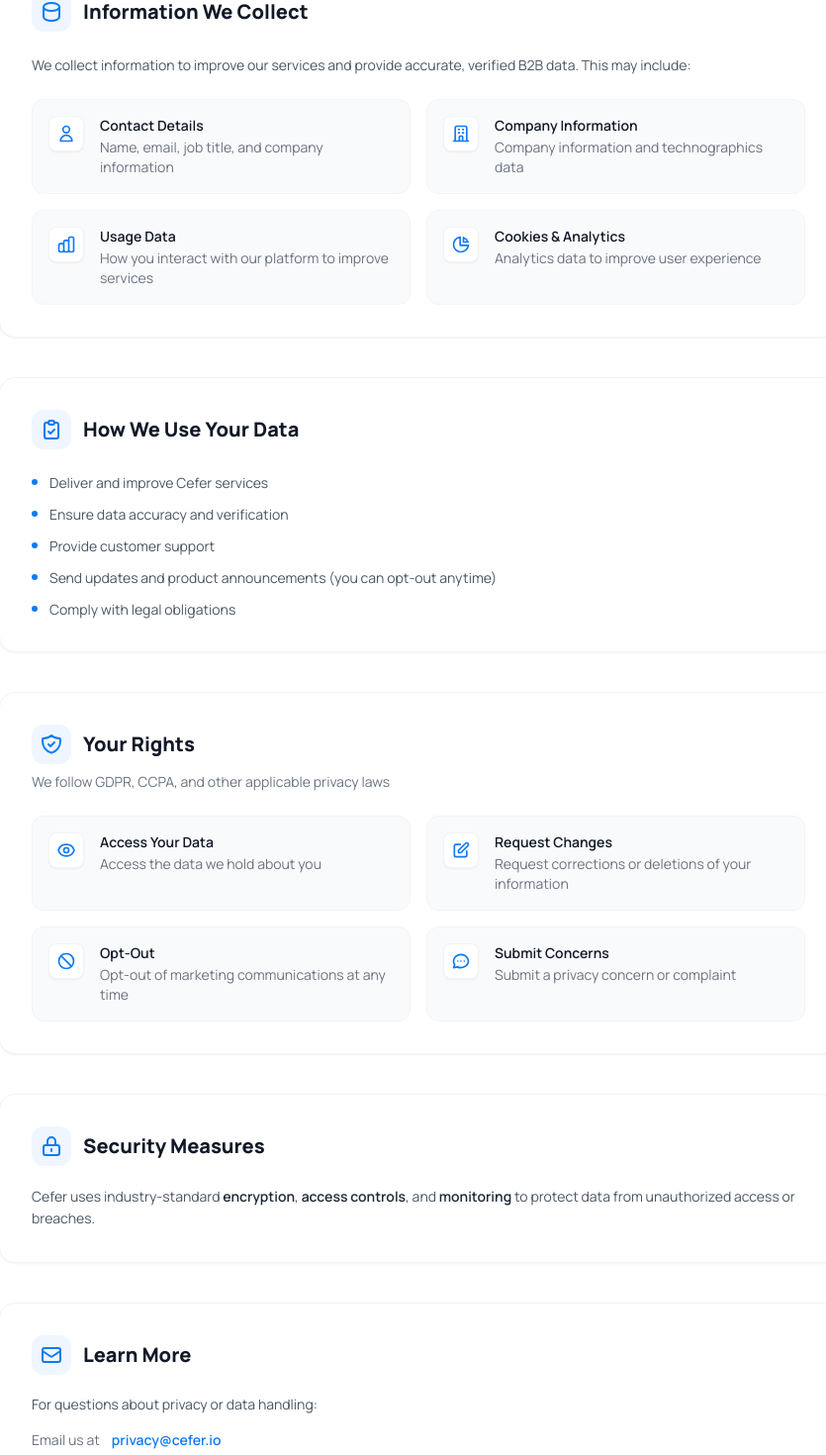
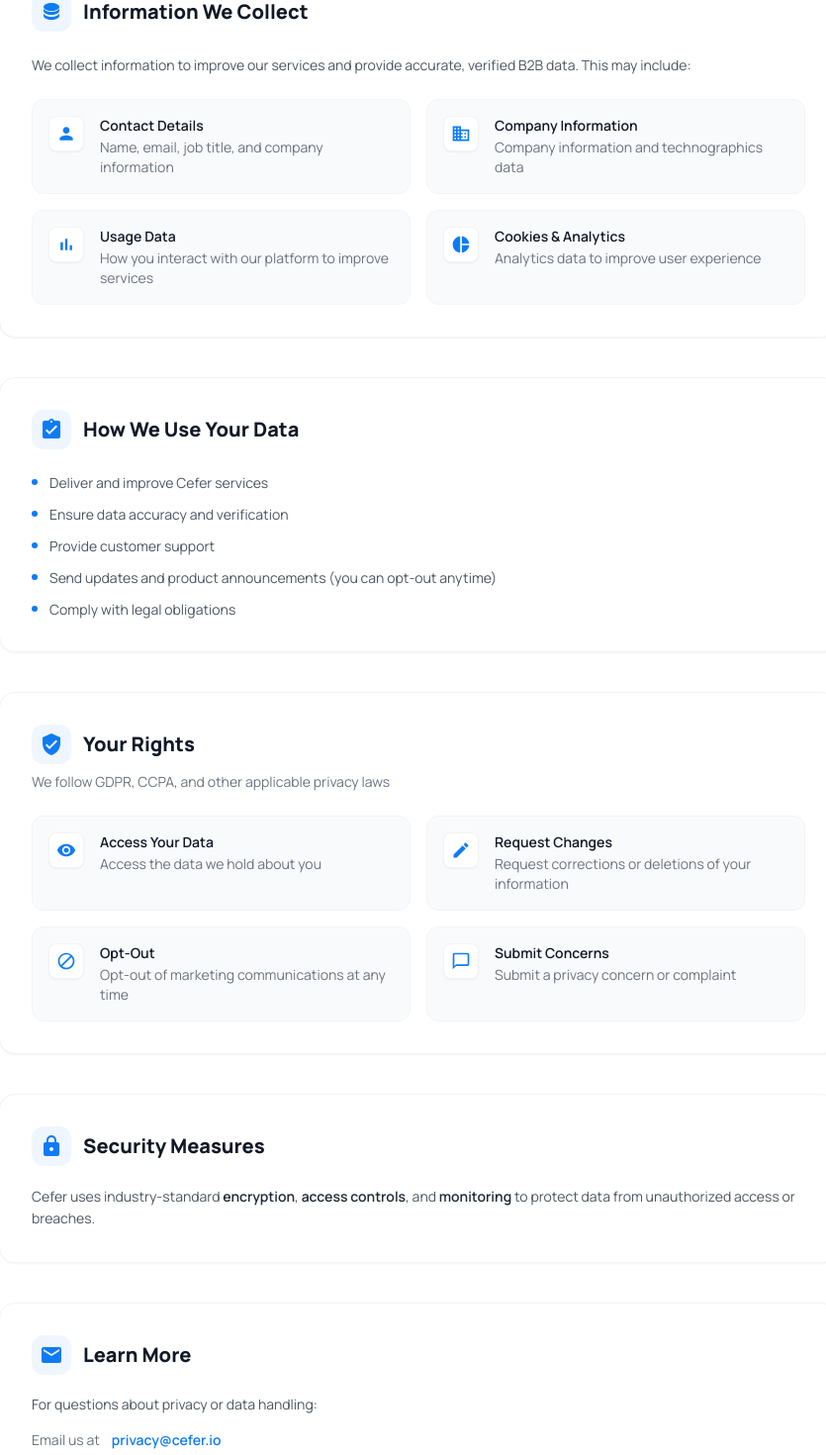
Before and after one commit to jaais0n/Ceferweb, a React (Vite) app: page /privacy in a window 1280 px wide. Shown: the part 796-2266 px from the top of the page at 99% size, without its empty margins (217-1052 px from the left). Built offline with nearby package versions, Linux system fonts and the light colour scheme.

Commit message:
feat: replace outline icons with filled icons in Terms, Privacy, and Do Not Sell pages

```diff
--- a/client/components/cefer/Footer.tsx
+++ b/client/components/cefer/Footer.tsx
@@ -54,21 +54,21 @@ export function Footer() {
               <p className="text-sm font-semibold text-gray-900">Follow Us</p>
               <div className="flex gap-3">
                 <a
-                  href="#"
+                  href="https://in.linkedin.com/company/cefer-io"
                   className="cefer-cta-social hover:opacity-70 transition-opacity"
                   aria-label="LinkedIn"
                 >
                   <img src="/LINKedin.svg" alt="LinkedIn" className="w-5 h-5" />
                 </a>
                 <a
-                  href="#"
+                  href="https://www.facebook.com/cefer.io"
                   className="cefer-cta-social hover:opacity-70 transition-opacity"
                   aria-label="Facebook"
                 >
                   <img src="/FB.svg" alt="Facebook" className="w-5 h-5" />
                 </a>
                 <a
-                  href="#"
+                  href="https://www.instagram.com/cefer.io/"
                   className="cefer-cta-social hover:opacity-70 transition-opacity"
                   aria-label="Instagram"
                 >
--- a/client/pages/Privacy.tsx
+++ b/client/pages/Privacy.tsx
@@ -5,8 +5,8 @@ import { Footer } from "@/components/cefer/Footer";
 const infoCards = [
   {
     icon: (
-      <svg className="w-5 h-5" fill="none" stroke="currentColor" viewBox="0 0 24 24">
-        <path strokeLinecap="round" strokeLinejoin="round" strokeWidth={2} d="M16 7a4 4 0 11-8 0 4 4 0 018 0zM12 14a7 7 0 00-7 7h14a7 7 0 00-7-7z" />
+      <svg className="w-5 h-5" viewBox="0 0 24 24" fill="currentColor">
+        <path d="M12 12c2.21 0 4-1.79 4-4s-1.79-4-4-4-4 1.79-4 4 1.79 4 4 4zm0 2c-2.67 0-8 1.34-8 4v2h16v-2c0-2.66-5.33-4-8-4z"/>
       </svg>
     ),
     title: "Contact Details",
@@ -14,8 +14,8 @@ const infoCards = [
   },
   {
     icon: (
-      <svg className="w-5 h-5" fill="none" stroke="currentColor" viewBox="0 0 24 24">
-        <path strokeLinecap="round" strokeLinejoin="round" strokeWidth={2} d="M19 21V5a2 2 0 00-2-2H7a2 2 0 00-2 2v16m14 0h2m-2 0h-5m-9 0H3m2 0h5M9 7h1m-1 4h1m4-4h1m-1 4h1m-5 10v-5a1 1 0 011-1h2a1 1 0 011 1v5m-4 0h4" />
+      <svg className="w-5 h-5" viewBox="0 0 24 24" fill="currentColor">
+        <path d="M12 7V3H2v18h20V7H12zM6 19H4v-2h2v2zm0-4H4v-2h2v2zm0-4H4v-2h2v2zm0-4H4V5h2v2zm4 12H8v-2h2v2zm0-4H8v-2h2v2zm0-4H8v-2h2v2zm0-4H8V5h2v2zm10 12h-8v-2h2v-2h-2v-2h2v-2h-2V9h8v10zm-2-8h-2v2h2v-2zm0 4h-2v2h2v-2z"/>
       </svg>
     ),
     title: "Company Information",
@@ -23,8 +23,8 @@ const infoCards = [
   },
   {
     icon: (
-      <svg className="w-5 h-5" fill="none" stroke="currentColor" viewBox="0 0 24 24">
-        <path strokeLinecap="round" strokeLinejoin="round" strokeWidth={2} d="M9 19v-6a2 2 0 00-2-2H5a2 2 0 00-2 2v6a2 2 0 002 2h2a2 2 0 002-2zm0 0V9a2 2 0 012-2h2a2 2 0 012 2v10m-6 0a2 2 0 002 2h2a2 2 0 002-2m0 0V5a2 2 0 012-2h2a2 2 0 012 2v14a2 2 0 01-2 2h-2a2 2 0 01-2-2z" />
+      <svg className="w-5 h-5" viewBox="0 0 24 24" fill="currentColor">
+        <path d="M5 9.2h3V19H5V9.2zM10.6 5h2.8v14h-2.8V5zm5.6 8H19v6h-2.8v-6z"/>
       </svg>
     ),
     title: "Usage Data",
@@ -32,8 +32,8 @@ const infoCards = [
   },
   {
     icon: (
-      <svg className="w-5 h-5" fill="none" stroke="currentColor" viewBox="0 0 24 24">
-        <path strokeLinecap="round" strokeLinejoin="round" strokeWidth={2} d="M11 3.055A9.001 9.001 0 1020.945 13H11V3.055z" /><path strokeLinecap="round" strokeLinejoin="round" strokeWidth={2} d="M20.488 9H15V3.512A9.025 9.025 0 0120.488 9z" />
+      <svg className="w-5 h-5" viewBox="0 0 24 24" fill="currentColor">
+        <path d="M11 2v20c-5.07-.5-9-4.79-9-10s3.93-9.5 9-10zm2.03 0v8.99H22c-.47-4.74-4.24-8.52-8.97-8.99zm0 11.01V22c4.74-.47 8.5-4.25 8.97-8.99h-8.97z"/>
       </svg>
     ),
     title: "Cookies & Analytics",
@@ -46,8 +46,8 @@ const rights = [
     title: "Access Your Data",
     desc: "Access the data we hold about you",
     icon: (
-      <svg className="w-5 h-5" fill="none" stroke="currentColor" viewBox="0 0 24 24">
-        <path strokeLinecap="round" strokeLinejoin="round" strokeWidth={2} d="M15 12a3 3 0 11-6 0 3 3 0 016 0z" /><path strokeLinecap="round" strokeLinejoin="round" strokeWidth={2} d="M2.458 12C3.732 7.943 7.523 5 12 5c4.478 0 8.268 2.943 9.542 7-1.274 4.057-5.064 7-9.542 7-4.477 0-8.268-2.943-9.542-7z" />
+      <svg className="w-5 h-5" viewBox="0 0 24 24" fill="currentColor">
+        <path d="M12 4.5C7 4.5 2.73 7.61 1 12c1.73 4.39 6 7.5 11 7.5s9.27-3.11 11-7.5c-1.73-4.39-6-7.5-11-7.5zM12 17c-2.76 0-5-2.24-5-5s2.24-5 5-5 5 2.24 5 5-2.24 5-5 5zm0-8c-1.66 0-3 1.34-3 3s1.34 3 3 3 3-1.34 3-3-1.34-3-3-3z"/>
       </svg>
     ),
   },
@@ -55,8 +55,8 @@ const rights = [
     title: "Request Changes",
     desc: "Request corrections or deletions of your information",
     icon: (
-      <svg className="w-5 h-5" fill="none" stroke="currentColor" viewBox="0 0 24 24">
-        <path strokeLinecap="round" strokeLinejoin="round" strokeWidth={2} d="M11 5H6a2 2 0 00-2 2v11a2 2 0 002 2h11a2 2 0 002-2v-5m-1.414-9.414a2 2 0 112.828 2.828L11.828 15H9v-2.828l8.586-8.586z" />
+      <svg className="w-5 h-5" viewBox="0 0 24 24" fill="currentColor">
+        <path d="M3 17.25V21h3.75L17.81 9.94l-3.75-3.75L3 17.25zM20.71 7.04c.39-.39.39-1.02 0-1.41l-2.34-2.34c-.39-.39-1.02-.39-1.41 0l-1.83 1.83 3.75 3.75 1.83-1.83z"/>
       </svg>
     ),
   },
@@ -64,8 +64,8 @@ const rights = [
     title: "Opt-Out",
     desc: "Opt-out of marketing communications at any time",
     icon: (
-      <svg className="w-5 h-5" fill="none" stroke="currentColor" viewBox="0 0 24 24">
-        <path strokeLinecap="round" strokeLinejoin="round" strokeWidth={2} d="M18.364 18.364A9 9 0 005.636 5.636m12.728 12.728A9 9 0 015.636 5.636m12.728 12.728L5.636 5.636" />
+      <svg className="w-5 h-5" viewBox="0 0 24 24" fill="currentColor">
+        <path d="M12 2C6.48 2 2 6.48 2 12s4.48 10 10 10 10-4.48 10-10S17.52 2 12 2zM4 12c0-4.42 3.58-8 8-8 1.85 0 3.55.63 4.9 1.68L5.68 16.9C4.63 15.55 4 13.85 4 12zm8 8c-1.85 0-3.55-.63-4.9-1.68L18.32 7.1C19.37 8.45 20 10.15 20 12c0 4.42-3.58 8-8 8z"/>
       </svg>
     ),
   },
@@ -73,8 +73,8 @@ const rights = [
     title: "Submit Concerns",
     desc: "Submit a privacy concern or complaint",
     icon: (
-      <svg className="w-5 h-5" fill="none" stroke="currentColor" viewBox="0 0 24 24">
-        <path strokeLinecap="round" strokeLinejoin="round" strokeWidth={2} d="M8 12h.01M12 12h.01M16 12h.01M21 12c0 4.418-4.03 8-9 8a9.863 9.863 0 01-4.255-.949L3 20l1.395-3.72C3.512 15.042 3 13.574 3 12c0-4.418 4.03-8 9-8s9 3.582 9 8z" />
+      <svg className="w-5 h-5" viewBox="0 0 24 24" fill="currentColor">
+        <path d="M20 2H4c-1.1 0-2 .9-2 2v18l4-4h14c1.1 0 2-.9 2-2V4c0-1.1-.9-2-2-2zm0 14H6l-2 2V4h16v12z"/>
       </svg>
     ),
   },
@@ -123,8 +123,8 @@ export default function Privacy() {
         <div className="bg-white rounded-2xl border border-gray-100 shadow-sm p-8">
           <div className="flex items-center gap-3 mb-6">
             <div className="w-10 h-10 rounded-xl bg-blue-50 text-[#0e7bf5] flex items-center justify-center flex-shrink-0">
-              <svg className="w-6 h-6" fill="none" stroke="currentColor" viewBox="0 0 24 24">
-                <path strokeLinecap="round" strokeLinejoin="round" strokeWidth={2} d="M4 7v10c0 2.21 3.582 4 8 4s8-1.79 8-4V7M4 7c0 2.21 3.582 4 8 4s8-1.79 8-4M4 7c0-2.21 3.582-4 8-4s8 1.79 8 4" />
+              <svg className="w-6 h-6" viewBox="0 0 24 24" fill="currentColor">
+                <path d="M12 3C7.58 3 4 4.79 4 7s3.58 4 8 4 8-1.79 8-4-3.58-4-8-4zm0 9c-4.42 0-8-1.79-8-4v3c0 2.21 3.58 4 8 4s8-1.79 8-4v-3c0 2.21-3.58 4-8 4zm0 5c-4.42 0-8-1.79-8-4v3c0 2.21 3.58 4 8 4s8-1.79 8-4v-3c0 2.21-3.58 4-8 4z"/>
               </svg>
             </div>
             <h2 className="text-xl font-bold text-gray-900">Information We Collect</h2>
@@ -153,8 +153,8 @@ export default function Privacy() {
         <div className="bg-white rounded-2xl border border-gray-100 shadow-sm p-8">
           <div className="flex items-center gap-3 mb-6">
             <div className="w-10 h-10 rounded-xl bg-blue-50 text-[#0e7bf5] flex items-center justify-center flex-shrink-0">
-              <svg className="w-6 h-6" fill="none" stroke="currentColor" viewBox="0 0 24 24">
-                <path strokeLinecap="round" strokeLinejoin="round" strokeWidth={2} d="M9 5H7a2 2 0 00-2 2v12a2 2 0 002 2h10a2 2 0 002-2V7a2 2 0 00-2-2h-2M9 5a2 2 0 002 2h2a2 2 0 002-2M9 5a2 2 0 012-2h2a2 2 0 012 2m-6 9l2 2 4-4" />
+              <svg className="w-6 h-6" viewBox="0 0 24 24" fill="currentColor">
+                <path d="M19 3h-4.18C14.4 1.84 13.3 1 12 1c-1.3 0-2.4.84-2.82 2H5c-1.1 0-2 .9-2 2v14c0 1.1.9 2 2 2h14c1.1 0 2-.9 2-2V5c0-1.1-.9-2-2-2zm-7 0c.55 0 1 .45 1 1s-.45 1-1 1-1-.45-1-1 .45-1 1-1zm-2 14l-4-4 1.41-1.41L10 14.17l6.59-6.59L18 9l-8 8z"/>
               </svg>
             </div>
             <h2 className="text-xl font-bold text-gray-900">How We Use Your Data</h2>
@@ -181,8 +181,8 @@ export default function Privacy() {
         <div className="bg-white rounded-2xl border border-gray-100 shadow-sm p-8">
           <div className="flex items-center gap-3 mb-2">
             <div className="w-10 h-10 rounded-xl bg-blue-50 text-[#0e7bf5] flex items-center justify-center flex-shrink-0">
-              <svg className="w-6 h-6" fill="none" stroke="currentColor" viewBox="0 0 24 24">
-                <path strokeLinecap="round" strokeLinejoin="round" strokeWidth={2} d="M9 12l2 2 4-4m5.618-4.016A11.955 11.955 0 0112 2.944a11.955 11.955 0 01-8.618 3.04A12.02 12.02 0 003 9c0 5.591 3.824 10.29 9 11.622 5.176-1.332 9-6.03 9-11.622 0-1.042-.133-2.052-.382-3.016z" />
+              <svg className="w-6 h-6" viewBox="0 0 24 24" fill="currentColor">
+                <path d="M12 1L3 5v6c0 5.55 3.84 10.74 9 12 5.16-1.26 9-6.45 9-12V5l-9-4zm-2 16l-4-4 1.41-1.41L10 14.17l6.59-6.59L18 9l-8 8z"/>
               </svg>
             </div>
             <h2 className="text-xl font-bold text-gray-900">Your Rights</h2>
@@ -209,8 +209,8 @@ export default function Privacy() {
         <div className="bg-white rounded-2xl border border-gray-100 shadow-sm p-8">
           <div className="flex items-center gap-3 mb-5">
             <div className="w-10 h-10 rounded-xl bg-blue-50 text-[#0e7bf5] flex items-center justify-center flex-shrink-0">
-              <svg className="w-6 h-6" fill="none" stroke="currentColor" viewBox="0 0 24 24">
-                <path strokeLinecap="round" strokeLinejoin="round" strokeWidth={2} d="M12 15v2m-6 4h12a2 2 0 002-2v-6a2 2 0 00-2-2H6a2 2 0 00-2 2v6a2 2 0 002 2zm10-10V7a4 4 0 00-8 0v4h8z" />
+              <svg className="w-6 h-6" viewBox="0 0 24 24" fill="currentColor">
+                <path d="M18 8h-1V6c0-2.76-2.24-5-5-5S7 3.24 7 6v2H6c-1.1 0-2 .9-2 2v10c0 1.1.9 2 2 2h12c1.1 0 2-.9 2-2V10c0-1.1-.9-2-2-2zm-6 9c-1.1 0-2-.9-2-2s.9-2 2-2 2 .9 2 2-.9 2-2 2zm3.1-9H8.9V6c0-1.71 1.39-3.1 3.1-3.1 1.71 0 3.1 1.39 3.1 3.1v2z"/>
               </svg>
             </div>
             <h2 className="text-xl font-bold text-gray-900">Security Measures</h2>
@@ -226,8 +226,8 @@ export default function Privacy() {
         <div className="bg-white rounded-2xl border border-gray-100 shadow-sm p-8">
           <div className="flex items-center gap-3 mb-5">
             <div className="w-10 h-10 rounded-xl bg-blue-50 text-[#0e7bf5] flex items-center justify-center flex-shrink-0">
-              <svg className="w-6 h-6" fill="none" stroke="currentColor" viewBox="0 0 24 24">
-                <path strokeLinecap="round" strokeLinejoin="round" strokeWidth={2} d="M3 8l7.89 5.26a2 2 0 002.22 0L21 8M5 19h14a2 2 0 002-2V7a2 2 0 00-2-2H5a2 2 0 00-2 2v10a2 2 0 002 2z" />
+              <svg className="w-6 h-6" viewBox="0 0 24 24" fill="currentColor">
+                <path d="M20 4H4c-1.1 0-2 .9-2 2v12c0 1.1.9 2 2 2h16c1.1 0 2-.9 2-2V6c0-1.1-.9-2-2-2zm0 4l-8 5-8-5V6l8 5 8-5v2z"/>
               </svg>
             </div>
             <h2 className="text-xl font-bold text-gray-900">Learn More</h2>
```
Also changed, not shown: client/pages/ContactUs.tsx (+4 -4 lines), client/pages/DataDeliveryAccess.tsx (+17 -14 lines), client/pages/DoNotSell.tsx (+18 -18 lines), client/pages/Terms.tsx (+12 -12 lines), public/FB.svg (added).
